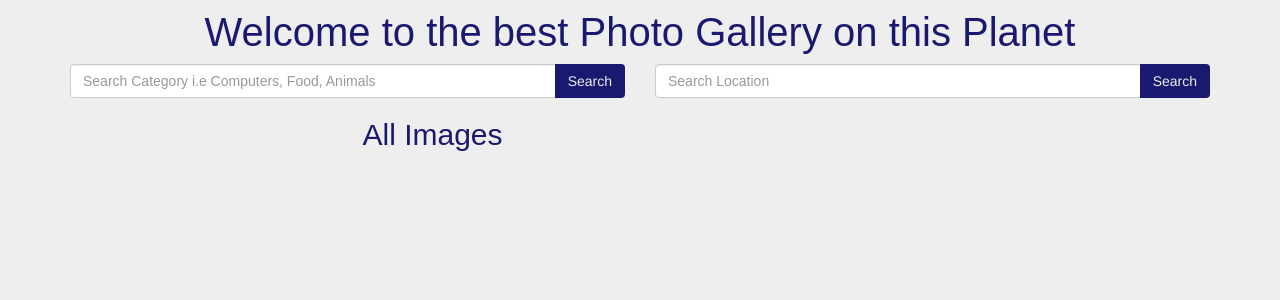
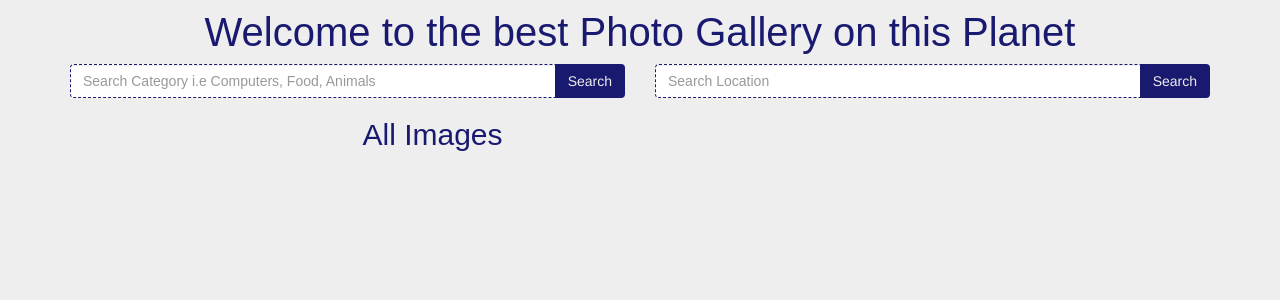
Before and after one commit to andykimchris/Unsplash, a Django app: page / in a window 1280 px wide. Shown: the part 63-363 px from the top of the page. Run offline with Django 3.2, Linux system fonts and the light colour scheme; data that the repository does not hold is empty; some libraries are stand-ins or nearby versions; some web fonts are replaced.

Commit message:
adds styling to form-control class, border becomes dashed and blue

```diff
--- a/static/css/styles.css
+++ b/static/css/styles.css
@@ -101,4 +101,8 @@ input {
   border: 1px dashed midnightblue;
   font-family: 'Convergence', sans-serif !important; }
 
+.form-control {
+  color: midnightblue;
+  border: 1px dashed midnightblue; }
+
 /*# sourceMappingURL=styles.css.map */
--- a/static/css/styles.scss
+++ b/static/css/styles.scss
@@ -80,6 +80,7 @@ h3{
 .header-text{
   text-align: center;
 }
+
 .all-images {
   a{
     @include anchortags;
@@ -113,6 +114,10 @@ h3{
 input {
   color: $maincolor;
   padding: 9px;
-  border: 1px dashed midnightblue;
+  border: 1px dashed  $maincolor;
   font-family:  'Convergence', sans-serif !important;
 }
+.form-control {
+  color:  $maincolor;
+  border:1px dashed  $maincolor;
+}
```
Also changed, not shown: 1 other file.
